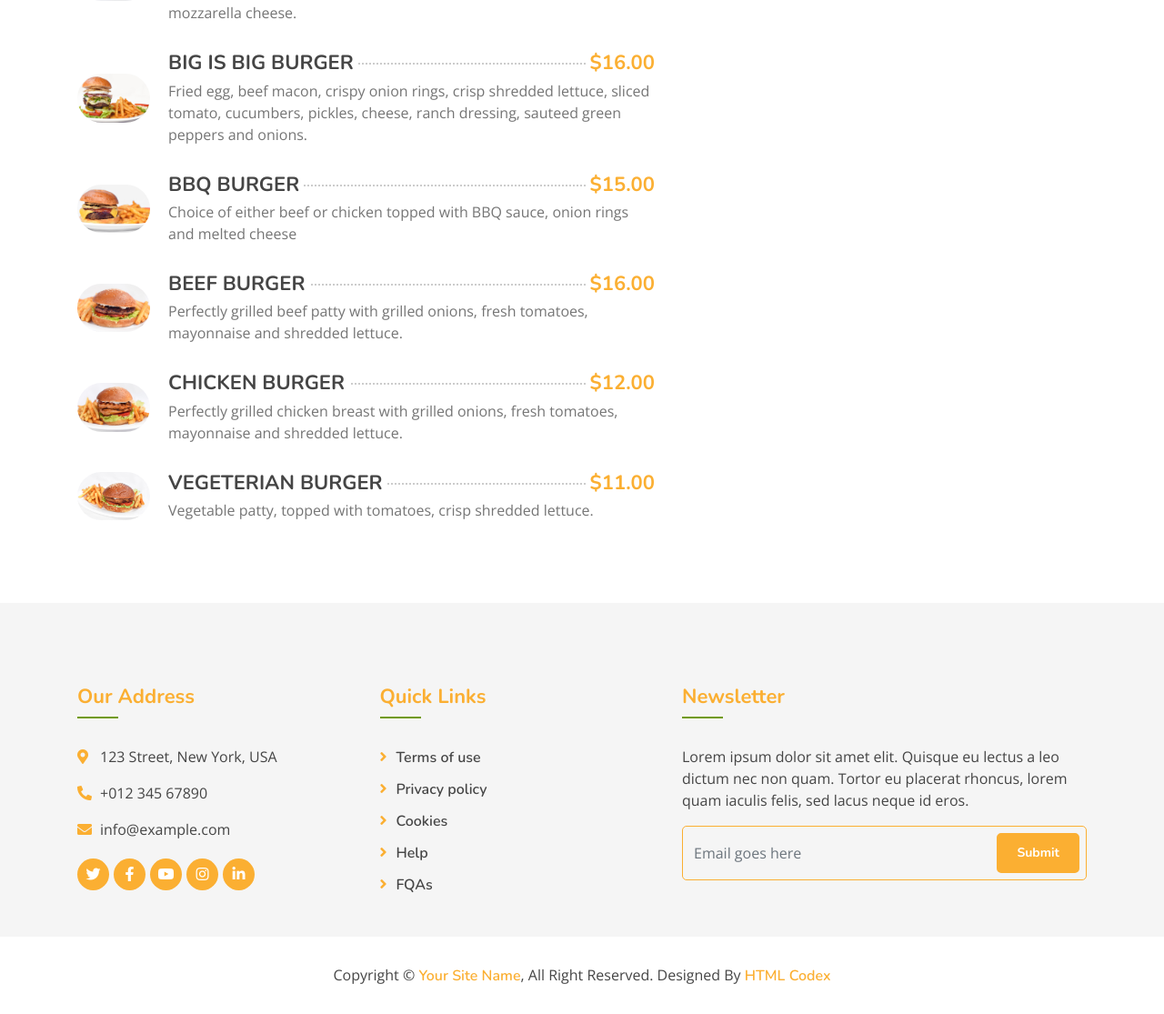
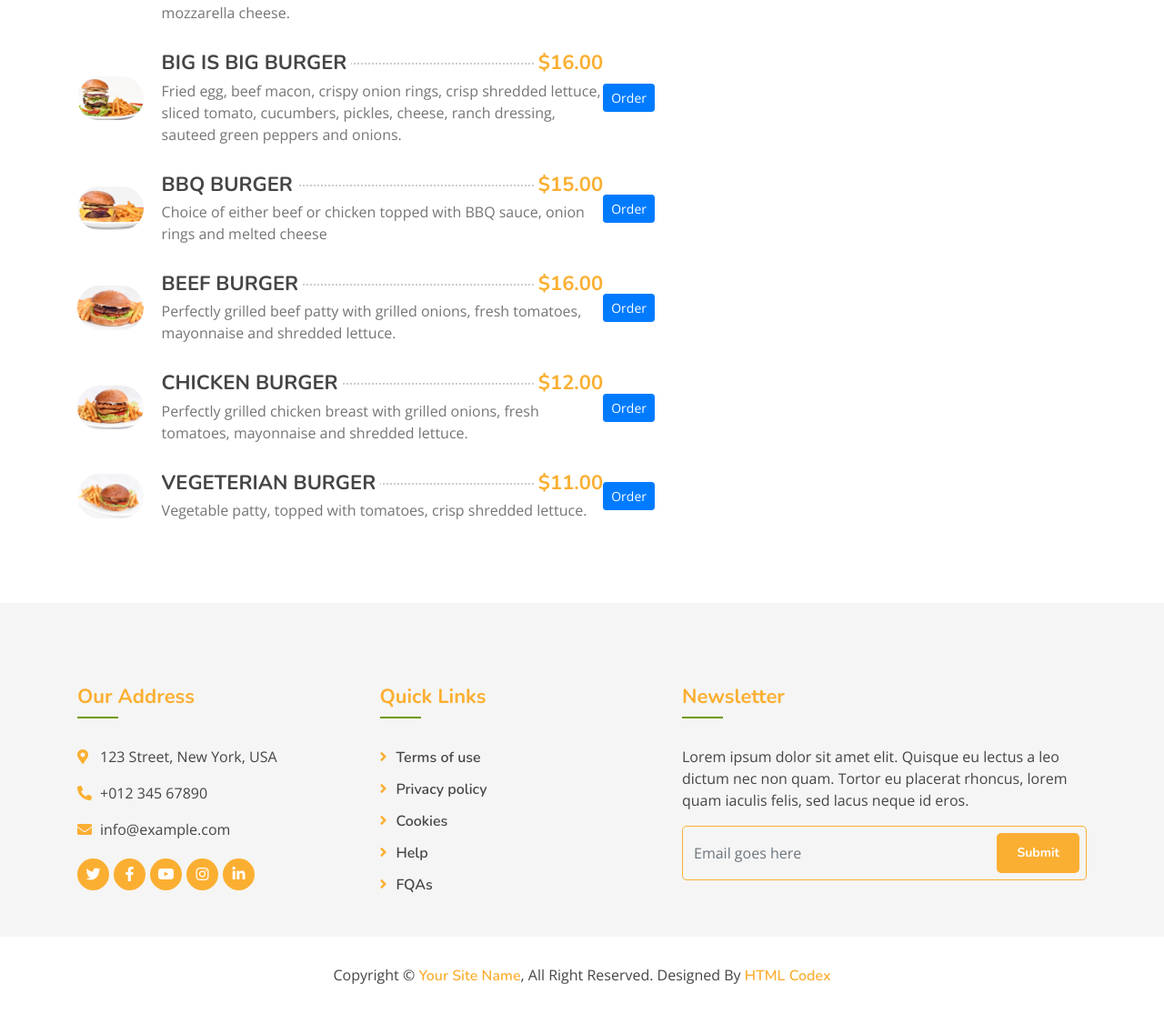
Before and after one commit to NMMalika/codeAlpha_restaraut-management-system, a Django app: page /menu/ in a window 1280 px wide. Shown: the part 1558-2673 px from the top of the page at 91% size. Run offline with Django 5.2, Linux system fonts and the light colour scheme; data comes from the database, SQL or seed files in the repository; both versions use the stored data as it was after the commit; some libraries are stand-ins or nearby versions.

Commit message:
aad to cart

```diff
--- a/food/forms.py
+++ b/food/forms.py
@@ -1,6 +1,8 @@
 from django.forms import ModelForm
 from .models import Booktable
 from django import forms
+
+
 
 class Booktableform (ModelForm):
     class Meta:
@@ -30,7 +32,7 @@ class Booktableform (ModelForm):
         'placeholder': 'Mobile',
         'required': 'required'
     }))
-    date = forms.DateField(widget=forms.TextInput(attrs={
+    date = forms.DateField(widget=forms.DateInput(attrs={
         'class': 'form-control datetimepicker-input mb-3 mb-sm-0',
         'placeholder': 'Date',
         'data-toggle': 'datetimepicker',
--- a/templates/booking.html
+++ b/templates/booking.html
@@ -54,7 +54,7 @@
                         <div class="booking-form">
                            <form  action="{% url 'booking' %}" method="POST">
                                 {% csrf_token %}
-                                {{form}}
+                                {{ form.as_p }}
                                 <br>
                               <div>
                                     <button class="btn custom-btn" type="submit">Book Now</button>
--- a/templates/menu.html
+++ b/templates/menu.html
@@ -72,9 +72,13 @@
                                         <img src="/media/{{ item.item_image }}" alt="Image">
                                     </div>
                                     <div class="menu-text">
-                                        <h3><span>{{ item.item_name }}</span> <strong>${{ item.item_price  }}</strong></h3>
+                                        <h3><span>{{ item.item_name }}</span> <strong>${{ item.item_price  }} </strong></h3>
                                         <p>{{ item.item_description }}</p>
                                     </div>
+                                    <div class="d-flex justify-content-end">
+
+                                          <button  type="button" data-mdb-button-init data-mdb-ripple-init class="btn btn-primary btn-sm">Order</button>
+                                     </div>
                                 </div>
                                 {% endif %}
                             {% endfor %}
```
Also changed, not shown: db.sqlite3.
